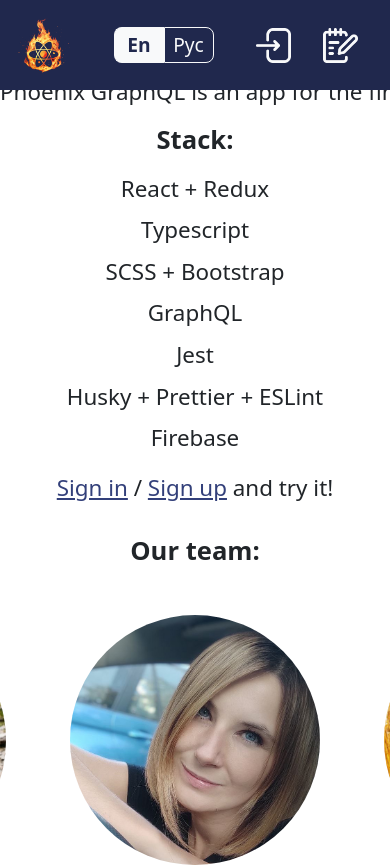
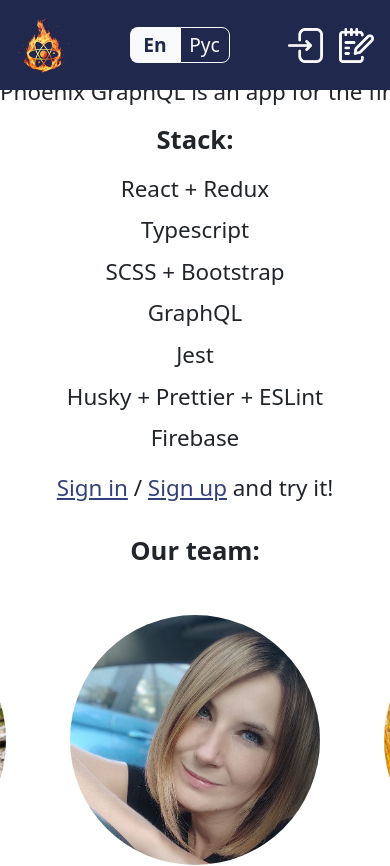
Before and after one commit to GoodValts/graphql-app, a React (Vite) app: page / in a window 390 px wide. Shown: the top 866 px of the page. Built offline with nearby package versions, Linux system fonts and the light colour scheme; no server answers.

Commit message:
fix: header buttons 29 дек 2023 г. 12:24:42

```diff
--- a/src/components/Header/header.module.scss
+++ b/src/components/Header/header.module.scss
@@ -196,8 +196,9 @@
   color: transparent;
   background-color: transparent;
   border: 0;
-  padding: 0s;
+  padding: 0;
   margin: 24px;
+  margin-right: 0;
 
   @media (max-width: 639.98px) {
     display: flex;
@@ -205,6 +206,7 @@
 
   @media (max-width: 479.98px) {
     margin: $marginDesktopDiv2;
+    margin-right: 0;
   }
 }
 
--- a/src/components/Header/header.tsx
+++ b/src/components/Header/header.tsx
@@ -7,6 +7,7 @@
 import singInLogo from '../../assets/img/login.png';
 import singUpLogo from '../../assets/img/register.png';
 import singOutLogo from '../../assets/img/logout.png';
+import graphQLLogo from '../../assets/img/graphQL.png';
 import { auth, logout } from '../../firebase/firebase';
 import { AuthContext } from '../../controllers/appControllers';
 import styles from './header.module.scss';
@@ -95,10 +96,24 @@
         </div>
         <nav>
           {user ? (
-            <>
+            <div className={styles.nav}>
               <button
                 type="button"
+                className={styles.navButton}
+                onClick={(): void => navigate('/graphQL')}
                 data-testid="graphql-btn"
+              >
+                GraphQl
+              </button>
+              <button
+                type="button"
+                className={styles.iconButton}
+                onClick={(): void => navigate('/graphQL')}
+              >
+                <img className={styles.icon} alt="sign_out" src={graphQLLogo} />
+              </button>
+              <button
+                type="button"
                 className={styles.navButton}
                 onClick={(): void => {
                   logout();
@@ -109,7 +124,6 @@
               </button>
               <button
                 type="button"
-                data-testid="graphql-btn"
                 className={styles.iconButton}
                 onClick={(): void => {
                   logout();
@@ -118,7 +132,7 @@
               >
                 <img className={styles.icon} alt="sign_out" src={singOutLogo} />
               </button>
-            </>
+            </div>
           ) : (
             // <>
             //   <Nav
```
Also changed, not shown: src/assets/img/graphQL.png (added).
